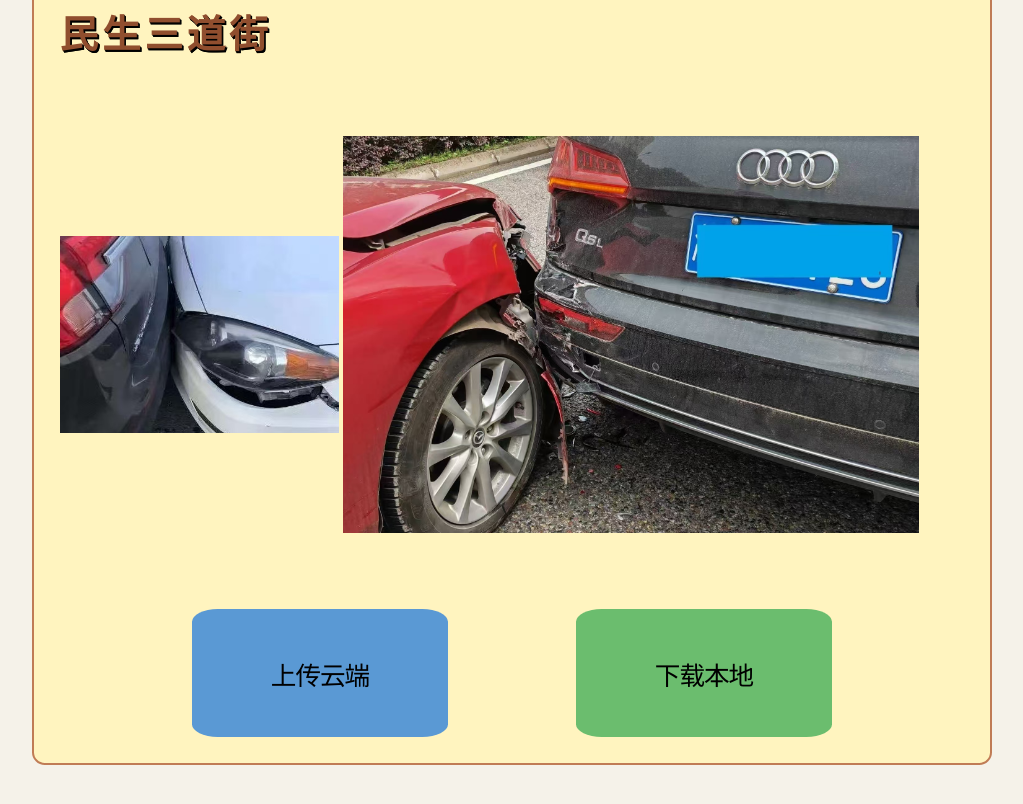
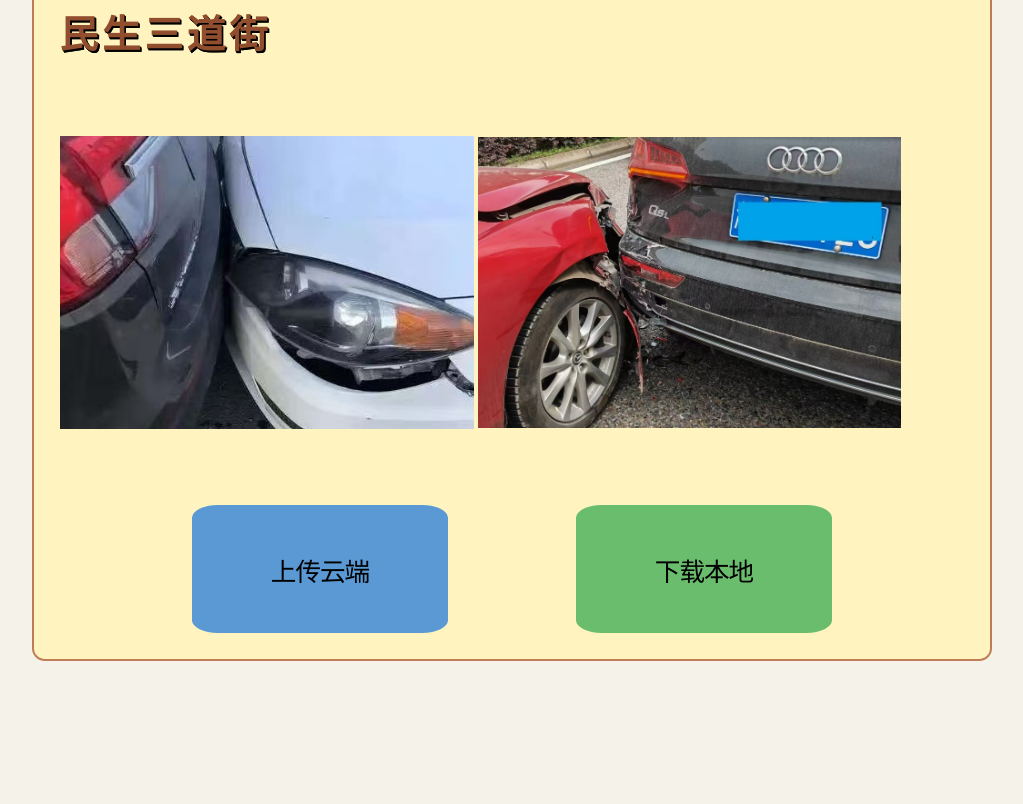
Before and after one commit to Ling-Tong-Vision/Cat, a plain HTML site: page doc/yd.html in a window 1280 px wide. Shown: the part 1632-2436 px from the top of the page, without its empty margins (128-1151 px from the left). After the commit the page ends 2357 px from the top, so only its background shows below. Drawn offline with Linux system fonts and the light colour scheme.

Commit message:
Update yd.html

```diff
--- a/doc/yd.html
+++ b/doc/yd.html
@@ -271,8 +271,8 @@
                 <div class="h1" style="margin-bottom: 2vw;margin-top: 4vw;">2月25日</div>
                 <div class="h1" style="margin-bottom: 5vw;">民生三道街</div>
                 <div class="img2">
-                    <img src = "img\p10.jpg"  style="width: 21.8vw; height: auto;">
-                    <img src = "img\p11.jpg"  style="width: 45vw; height: auto;">
+                    <img src = "img\p10.jpg"  style="width: 32.35vw; height: auto;">
+                    <img src = "img\p11.jpg"  style="width: 33vw; height: auto;">
                 </div>
             </div>
 
```
